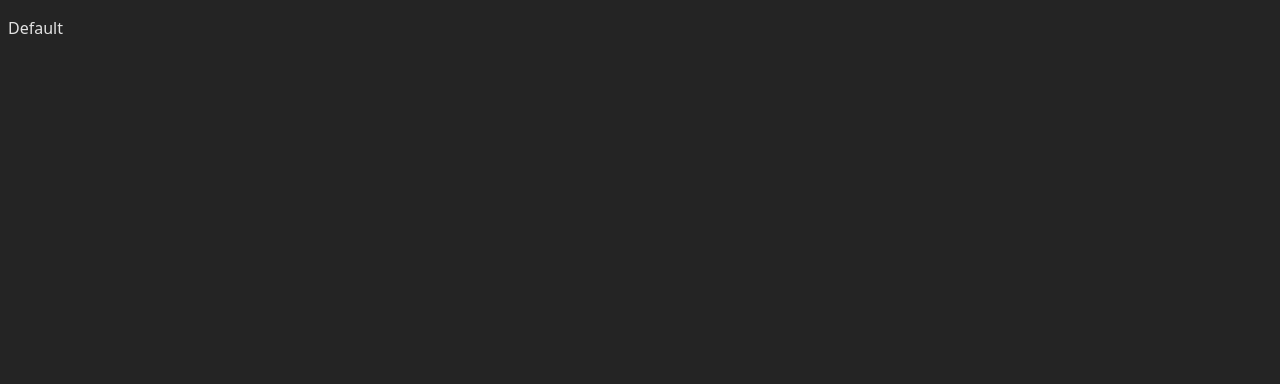
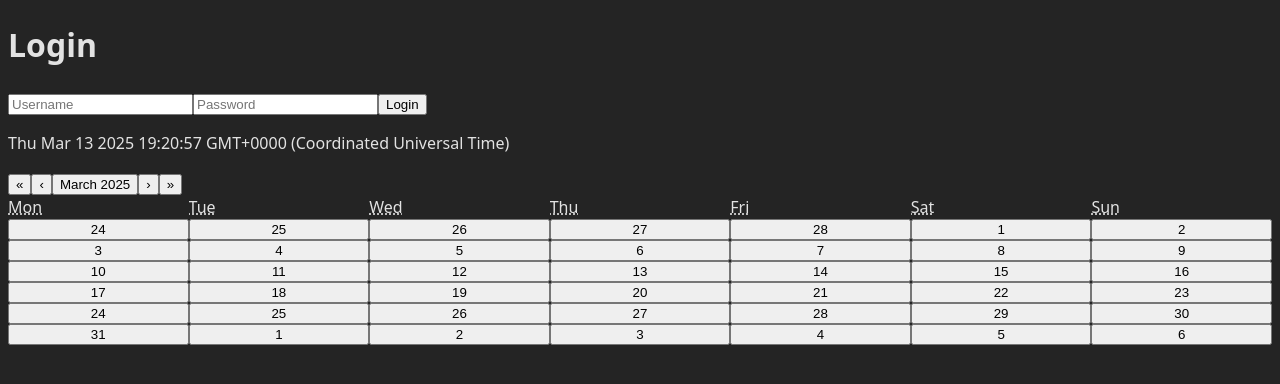
Before and after one commit to blloop/supply-log, a React (Vite) app: page / in a window 1280 px wide. Shown: the top 384 px of the page. Built offline with nearby package versions, Linux system fonts and the light colour scheme.

Commit message:
add react calendar

```diff
--- a/package.json
+++ b/package.json
@@ -12,6 +12,7 @@
   "dependencies": {
     "@supabase/supabase-js": "^2.49.1",
     "react": "^19.0.0",
+    "react-calendar": "^5.1.0",
     "react-dom": "^19.0.0"
   },
   "devDependencies": {
--- a/src/App.tsx
+++ b/src/App.tsx
@@ -1,7 +1,17 @@
+import Calendar from "react-calendar";
+import Login from "./login";
+import { useState } from "react";
+
+type Value = Date | null | [Date | null, Date | null];
+
 export default function App() {
+  const [value, onChange] = useState<Value>(new Date());
+
   return (
     <>
-      <p>Default</p>
+      <Login />
+      <p>{value?.toString()}</p>
+      <Calendar onChange={onChange} value={value} />
     </>
   );
 }
```
Also changed, not shown: 1 other file (tests, documents, lock files or other folders).
